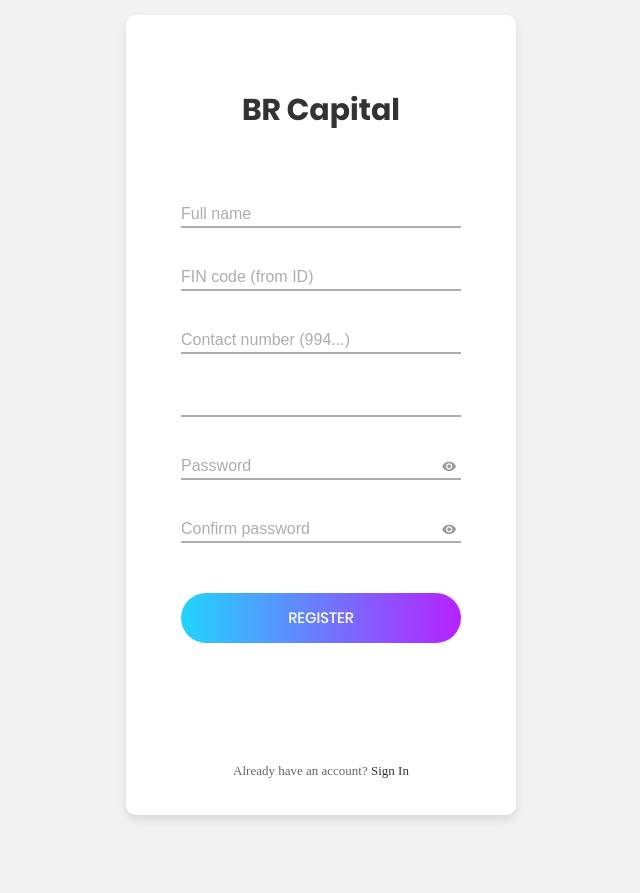
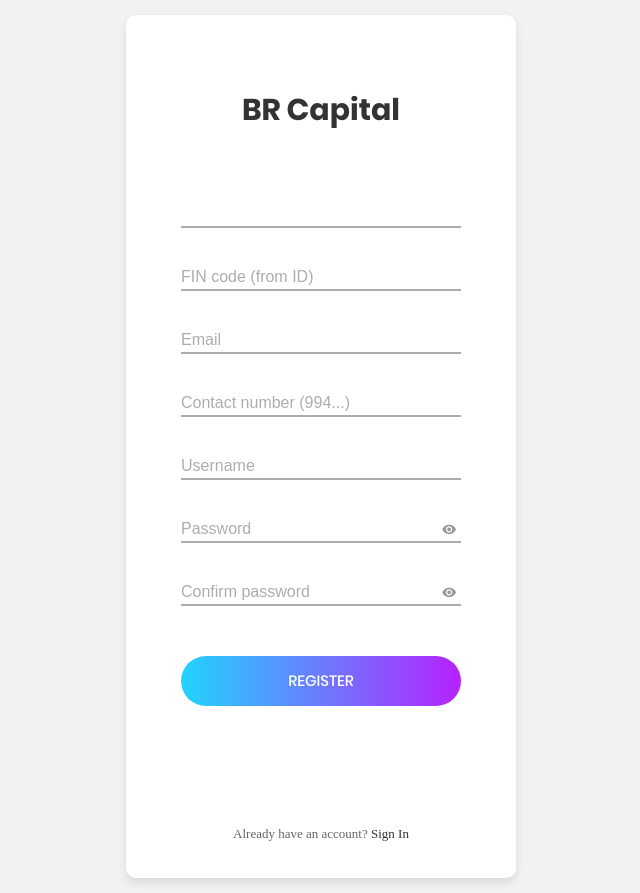
Before and after one commit to YasharHTML/br_capital, a Django app: page /register/ in a window 1280 px wide. Shown: the whole page, without its empty margins (319-959 px from the left). Before the commit the page ends 820 px from the top, so only its background shows below. Run offline with Django 3.2, Linux system fonts and the light colour scheme; some libraries are stand-ins or nearby versions; some web fonts are replaced.

Commit message:
i7uayfrjvsr

```diff
--- a/base/forms.py
+++ b/base/forms.py
@@ -5,4 +5,4 @@
 class UserCreationForm(UserCreationForm):
     class Meta:
         model = Investor
-        fields = ['identity_fin', 'contact_num', 'full_name', 'username', 'password1', 'password2']
+        fields = ['identity_fin', 'contact_num', 'email', 'full_name', 'username', 'password1', 'password2']
--- a/base/models.py
+++ b/base/models.py
@@ -13,7 +13,7 @@
 class Investor(AbstractUser):
     identity_fin = models.CharField(max_length=50, unique=True)
     contact_num = models.CharField(max_length=50, unique=True)
-    email = models.CharField(max_length=20, unique=True)
+    email = models.CharField(max_length=30, unique=True)
     full_name = models.CharField(max_length=50)
     avatar = CloudinaryField('image', default='https://res.cloudinary.com/dn3laf4bh/image/upload/v1647623057/avatar_iu9mmi.svg')
     created = models.DateTimeField(auto_now=True)
--- a/requirements.txt
+++ b/requirements.txt
@@ -1,4 +1,5 @@
 asgiref==3.5.2
+cloudinary==1.29.0
 django_heroku==0.3.1
 Django==4.1
 gunicorn==20.1.0
--- a/templates/pages-profile.html
+++ b/templates/pages-profile.html
@@ -126,7 +126,7 @@
                     <div class="col-lg-4 col-xlg-3 col-md-5">
                         <div class="card">
                             <div class="card-body">
-                                <center class="m-t-30"> <img src="{% static 'assets/images/users/5.jpg' %}" class="img-circle"
+                                <center class="m-t-30"> <img src="{{user.avatar.url}}" class="img-circle"
                                         width="150" />
                                     <h4 class="card-title m-t-10">{{user.full_name}}</h4>
                                     <div class="row text-center justify-content-md-center">
--- a/templates/register.html
+++ b/templates/register.html
@@ -60,6 +60,10 @@
 					</div>
 
 					<div class="wrap-input100 validate-input">
+						{{ form.email }}
+					</div>
+
+					<div class="wrap-input100 validate-input">
 						{{ form.contact_num }}
 					</div>
 
@@ -107,6 +111,7 @@
     <script>
         document.getElementById('id_full_name').placeholder = 'Full name';
         document.getElementById('id_identity_fin').placeholder = 'FIN code (from ID)';
+        document.getElementById('id_email').placeholder = 'Email';
         document.getElementById('id_contact_num').placeholder = 'Contact number (994...)';
         document.getElementById('id_username').placeholder = 'Username';
         document.getElementById('id_password1').placeholder = 'Password';
@@ -114,6 +119,8 @@
         for (let i = 0; i < document.getElementsByTagName('input').length ; i++) {
             document.querySelectorAll('input')[i].autocomplete = "off";
         }
+
+		document.getElementById('id_full_name').focus();
     </script>
 
 	<div id="dropDownSelect1"></div>
```
Also changed, not shown: base/migrations/0006_alter_investor_avatar.py (added), base/migrations/0007_alter_investor_email.py (added).
